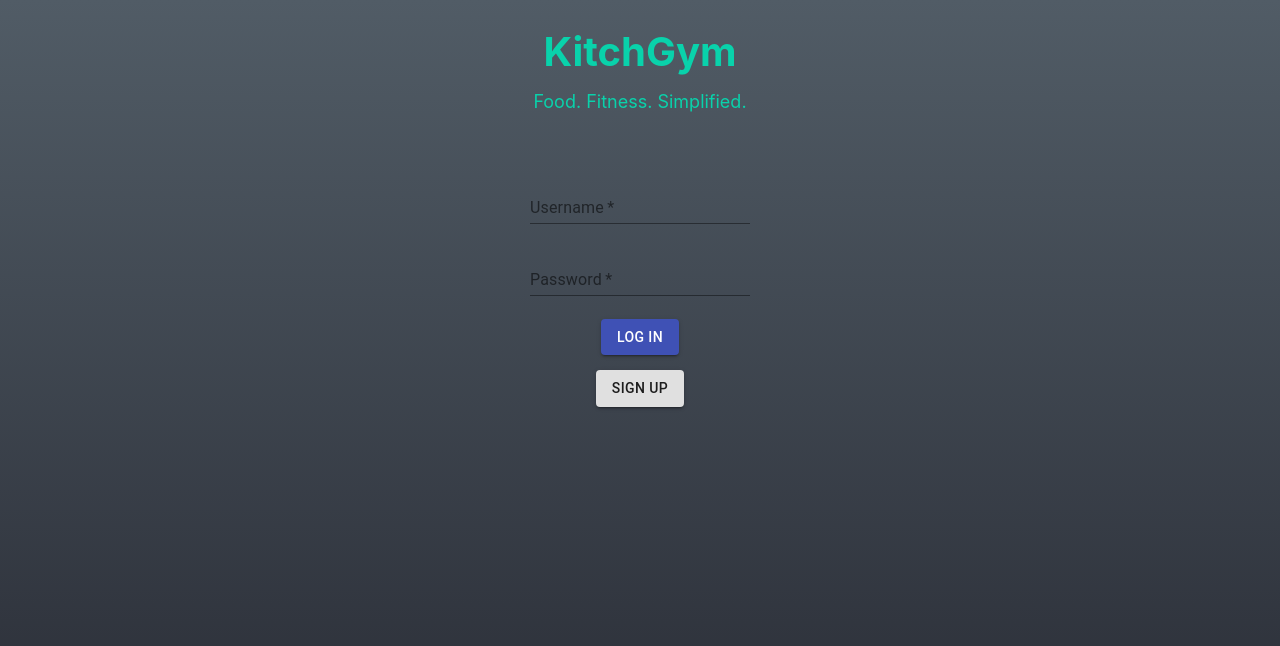
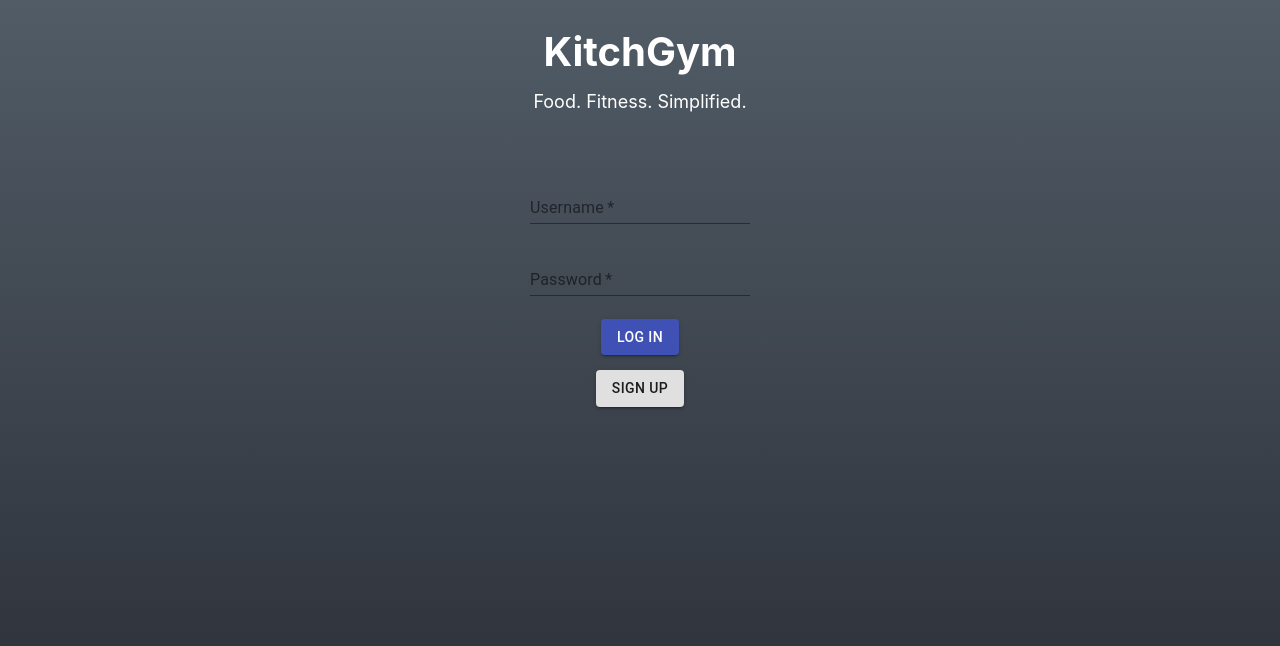
Before and after one commit to kiboone/KitchGymJS, a React (Create React App) app in the folder kitch-gym/: page / in a window 1280 px wide. Shown: the top 646 px of the page. Built offline with nearby package versions, Linux system fonts and the light colour scheme; no server answers.

Commit message:
Readme and text colors
Changed text colors and updated readme

```diff
--- a/kitch-gym/src/App.css
+++ b/kitch-gym/src/App.css
@@ -14,17 +14,17 @@
   align-items: center;
   justify-content: center;
   font-size: 20px;
-  color: #09d2ab;
+  color: #FFFFFF;
 }
 .App-header2 {
   position: relative;
   top: -30px;
   font-size: 18px;
-  color: #09d2ab;
+  color: #FFFFFF;
 }
 
 .App-link {
-  color: #09d2ab;
+  color: #FFFFFF;
 }
 
 .container {
@@ -34,4 +34,5 @@
 
 .button {
   margin: 15px;
+  color: #FFFFFF;
 }
--- a/kitch-gym/src/components/Login.css
+++ b/kitch-gym/src/components/Login.css
@@ -1,8 +1,8 @@
 .App {
-    text-align: center;
-    background-color: #d3d3d;
-    min-height: 100vh;
-  }
+  text-align: center;
+  background-image: linear-gradient(#515c66, #282b34);
+  min-height: 100vh;
+}
 
   .App-logo {
     height: 40vmin;
@@ -13,13 +13,13 @@
     align-items: center;
     justify-content: center;
     font-size: 20px;
-    color: navy;
+    color: #FFFFFF;
   }
   .App-header2 {
     position: relative;
     top: -30px;
     font-size: 18px;
-    color: navy;
+    color: #FFFFFF;
   }
 
   .App-link {
```
Also changed, not shown: 1 other file (tests, documents, lock files or other folders).
